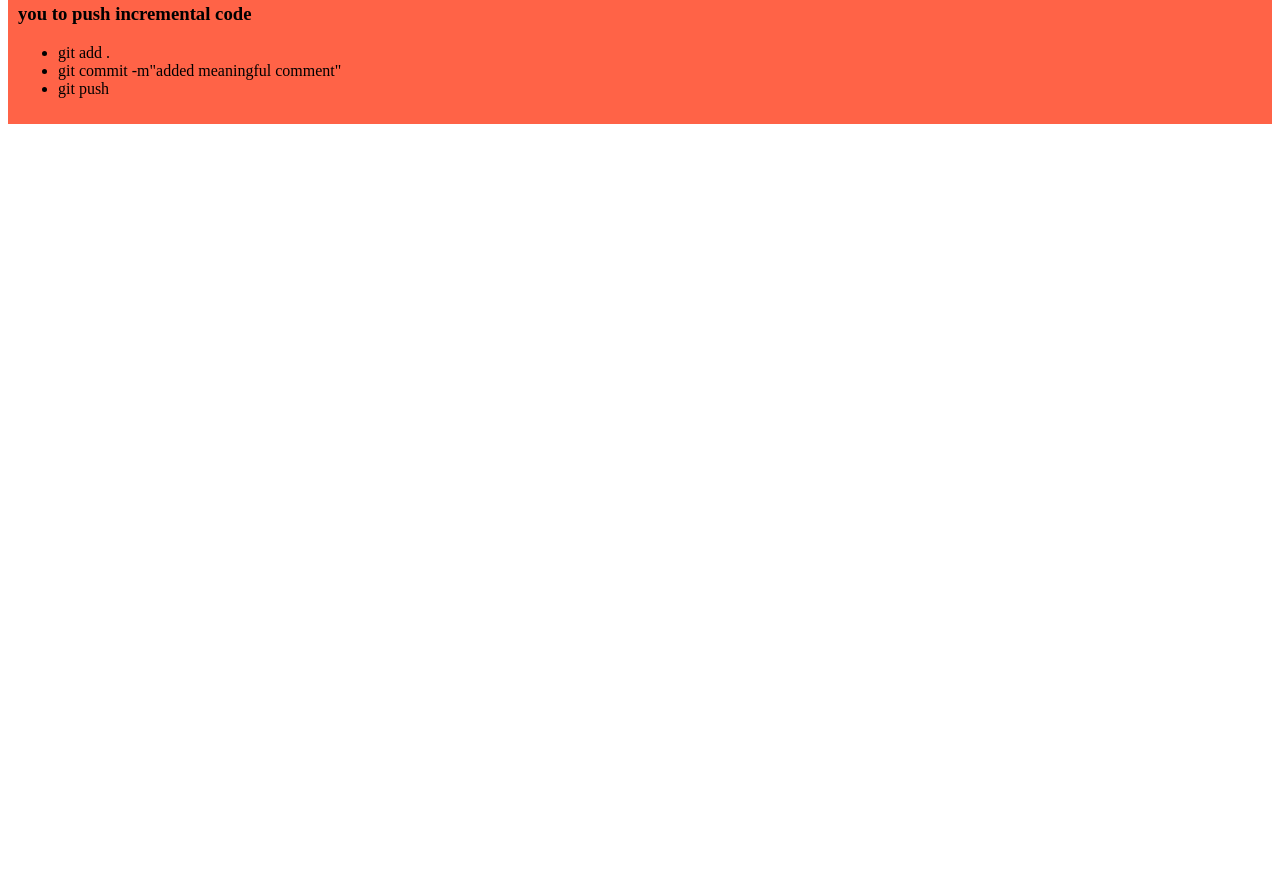
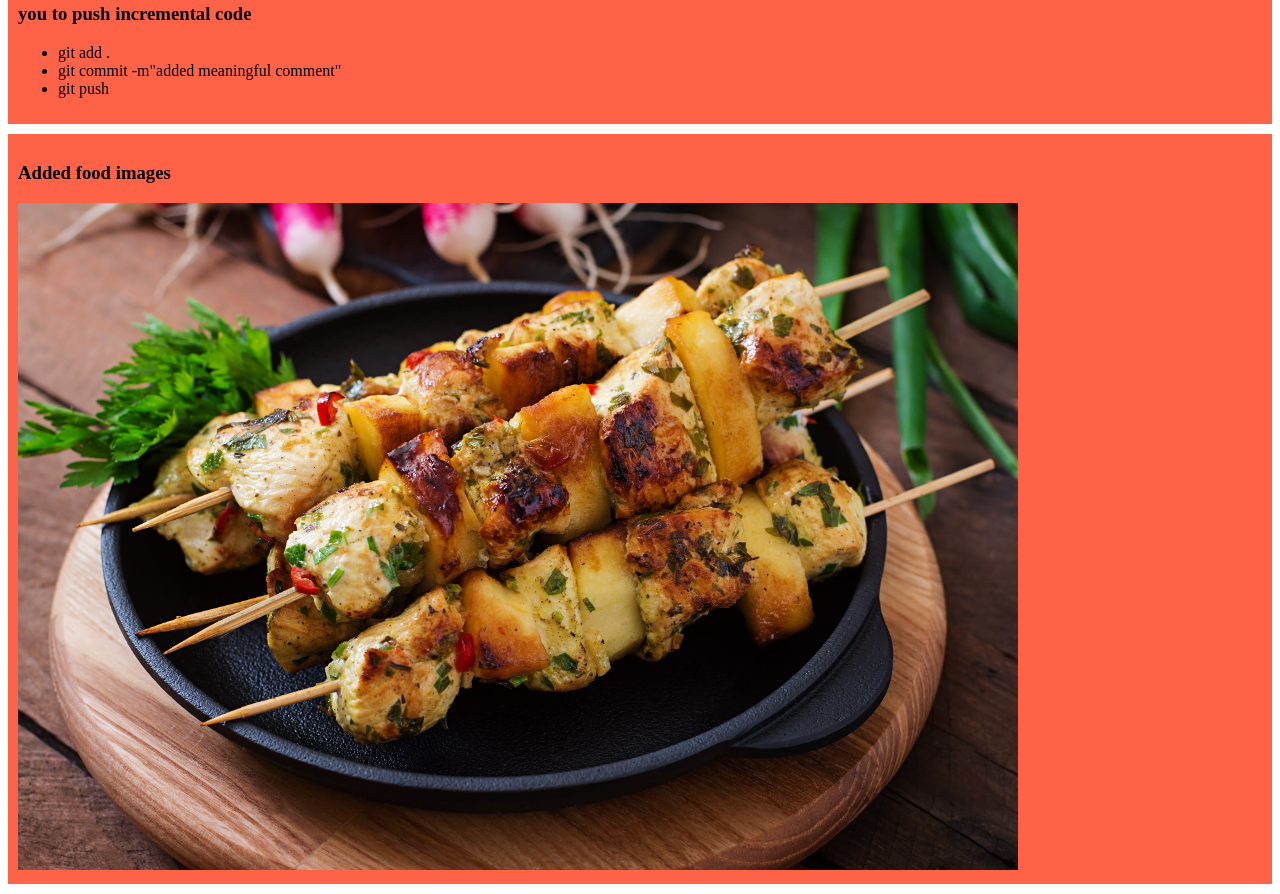
Before and after one commit to ron7116/my-simple-website, a plain HTML site: page index.html in a window 1280 px wide. Shown: the part 458-1352 px from the top of the page. Before the commit the page ends 800 px from the top, so only its background shows below. Drawn offline with Linux system fonts and the light colour scheme.

Commit message:
added images

```diff
--- a/index.html
+++ b/index.html
@@ -42,5 +42,9 @@
         <li>git push</li>
       </ul>
     </div>
+    <div>
+      <h3>Added food images</h3>
+      <img src="images/food.jpg" alt="food" />
+    </div>
   </body>
 </html>
```
Also changed, not shown: images/food.jpg (added).
